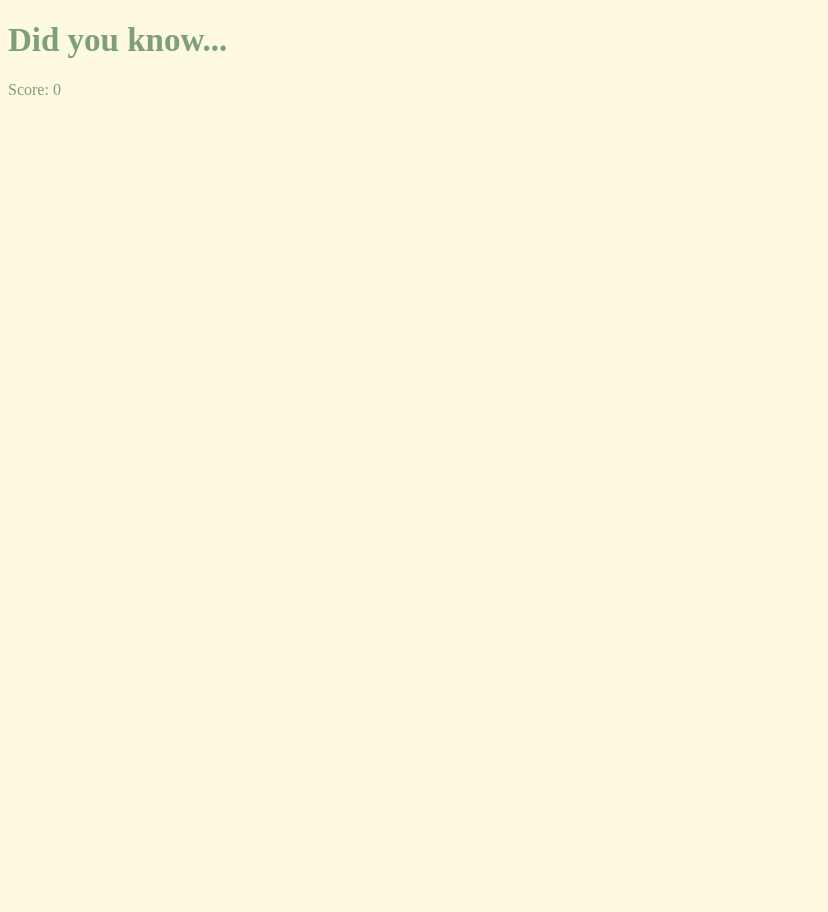
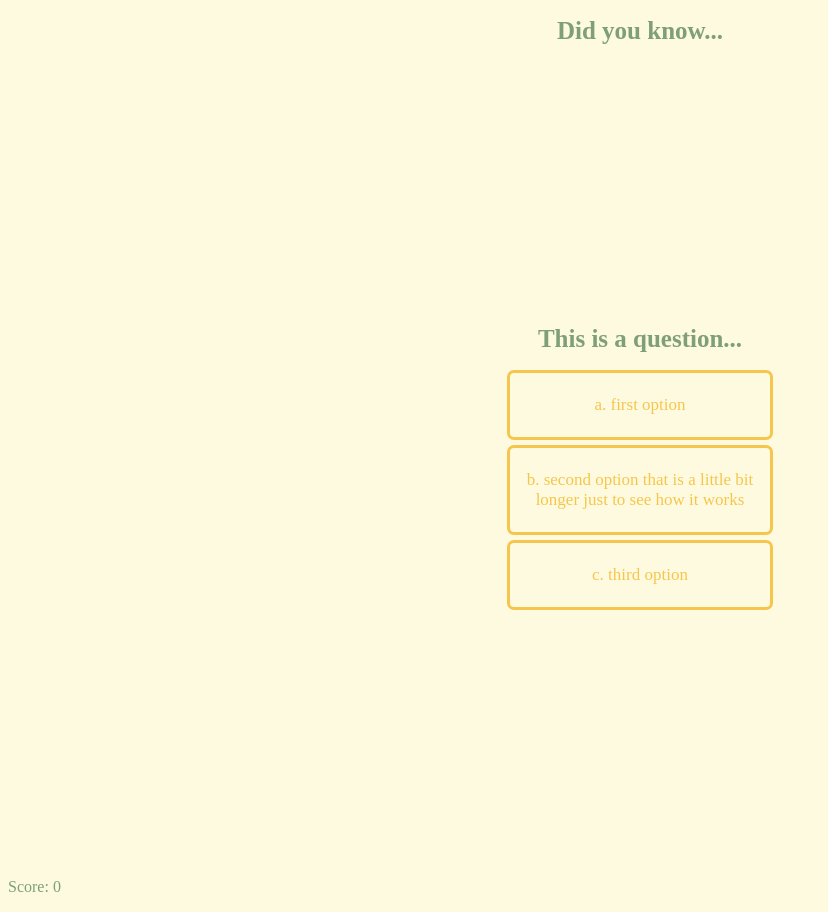
Before and after one commit to Ri-Dearg/didyouknow, a plain HTML site: page quiz.html in a window 1280 px wide. Shown: the whole page, without its empty margins (0-828 px from the left). Before the commit the page ends 800 px from the top, so only its background shows below. Drawn offline with Linux system fonts and the light colour scheme.

Commit message:
Add style to buttons and quiz.html

```diff
--- a/assets/css/style.css
+++ b/assets/css/style.css
@@ -8,17 +8,60 @@ body {
     color: #7E9F77;
 }
 
-/* header style */
+/* put a style to this so that the header comes down a bit without disturbing the question area */
+header {
+
+}
+
+/* homepage styles */
 .home-box {
     width: 100vh;
     height: 100vh;
     display: flex;
     justify-content: center;
     align-items: center;
-    max-width: 400px;
+    max-width: 300px;
     margin: 0 auto;
 }
 
 h1 {
-    font-size: 33px;
+    font-size: 25px;
+    text-align: center;
 }
+
+.btn {
+    font-size: 17px;
+    width: 250px;
+    padding: 5px;
+    margin-bottom: 5px;
+    text-align: center;
+    text-decoration: none;
+    background-color: #FEFAE0;
+    color: #F6C64C;
+    border-radius: 7px;
+    border: 3px solid #F6C64C;
+}
+
+.btn:hover {
+    cursor: pointer;
+    border: 4px solid #F6C64C;
+}
+
+.flex-center {
+    justify-content: center;
+    align-items: center;
+}
+
+.flex-column {
+    flex-direction: column;
+}
+
+.container {
+    width: 100vh;
+    height: 100vh;
+    display: flex;
+    justify-content: center;
+    align-items: center;
+    max-width: 300px;
+    margin: 0 auto;
+}
--- a/quiz.html
+++ b/quiz.html
@@ -19,22 +19,22 @@
     </header>
 
     <!-- div that holds the questions along with btns as answers to choose from -->
-    <div class="container">
+    <div class="container flex-column">
 
         <div class="questions">
-
+            <h1>This is a question...</h1>
         </div>
 
-        <div class="btn1">
-
+        <div class="btn 1">
+            <p>a. first option</p>
         </div>
 
-        <div class="btn2">
-
+        <div class="btn 2">
+            <p>b. second option that is a little bit longer just to see how it works</p>
         </div>
 
-        <div class="btn3">
-
+        <div class="btn 3">
+            <p>c. third option</p>
         </div>
 
     </div>
```
Also changed, not shown: index.html (+3 -4 lines), score.html (+1 -1 lines).
